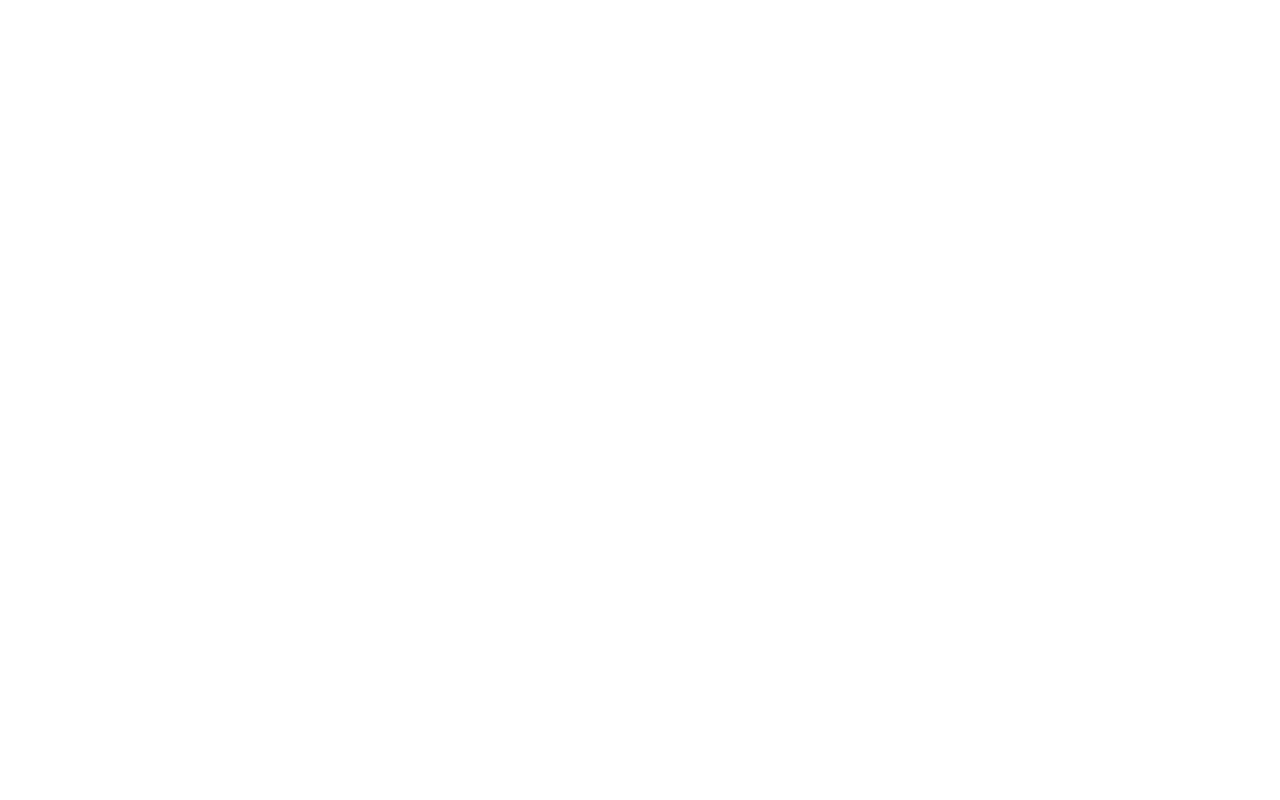
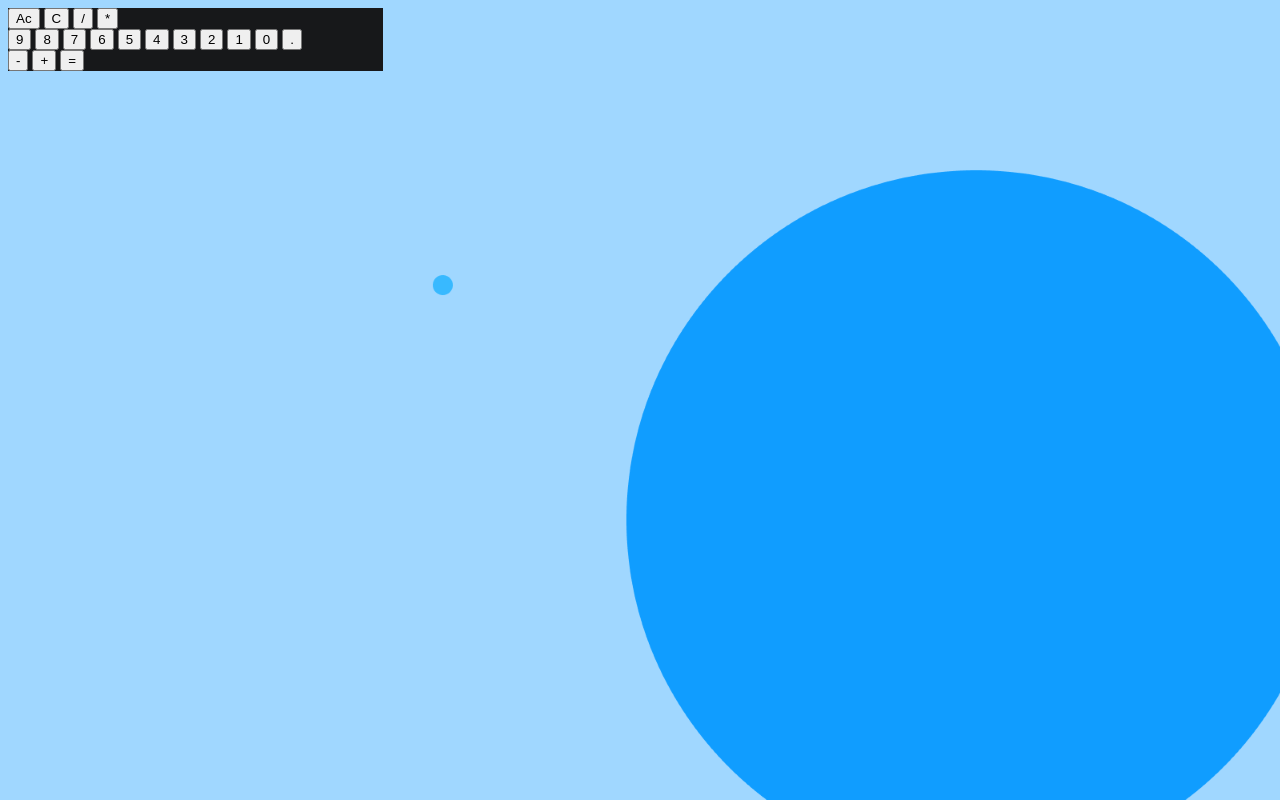
Before and after one commit to alvin1904/HTMLCSSJS-calculator, a plain HTML site: page index.html in a window 1280 px wide. Drawn offline with Linux system fonts and the light colour scheme.

Commit message:
feat: added html

```diff
--- a/index.html
+++ b/index.html
@@ -4,9 +4,45 @@
     <meta charset="UTF-8">
     <meta http-equiv="X-UA-Compatible" content="IE=edge">
     <meta name="viewport" content="width=device-width, initial-scale=1.0">
+
+    <link rel="preconnect" href="https://fonts.googleapis.com">
+    <link rel="preconnect" href="https://fonts.gstatic.com" crossorigin>
+    <link href="https://fonts.googleapis.com/css2?family=Poppins:wght@400;500&display=swap" rel="stylesheet">
+    <link rel="stylesheet" href="style.css">
+
     <title>Calculator</title>
 </head>
 <body>
+    <div class="container">
+        <section class="displayUnit">
 
+        </section>
+        <section class="buttons">
+            <div class="topoperations">
+                <button class="button">Ac</button>
+                <button class="button">C</button>
+                <button class="button">/</button>
+                <button class="button">*</button>
+            </div>
+            <div class="operands">
+                <button class="button">9</button>
+                <button class="button">8</button>
+                <button class="button">7</button>
+                <button class="button">6</button>
+                <button class="button">5</button>
+                <button class="button">4</button>
+                <button class="button">3</button>
+                <button class="button">2</button>
+                <button class="button">1</button>
+                <button class="button">0</button>
+                <button class="button">.</button>
+            </div>
+            <div class="sideoperations">
+                <button class="button">-</button>
+                <button class="button">+</button>
+                <button class="button">=</button>
+            </div>
+        </section>
+    </div>
 </body>
 </html>
--- a/style.css
+++ b/style.css
@@ -0,0 +1,14 @@
+:root{
+    --ff-primary: "Poppins", sans-serif;
+}
+
+body{
+    background-image: url('bg.png');
+}
+
+.container {
+    max-width: 375px;
+    max-height: 1254px;
+    background-color: #17181A;
+    color: white;
+}
```
Also changed, not shown: bg.png (added).
